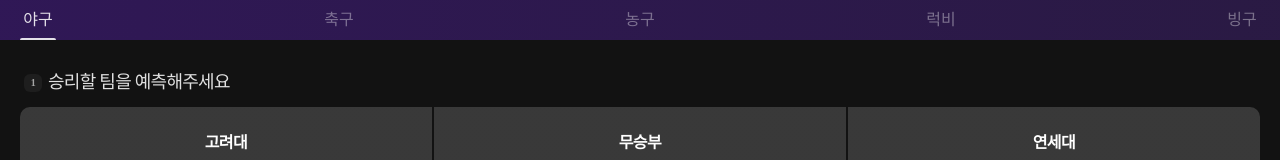
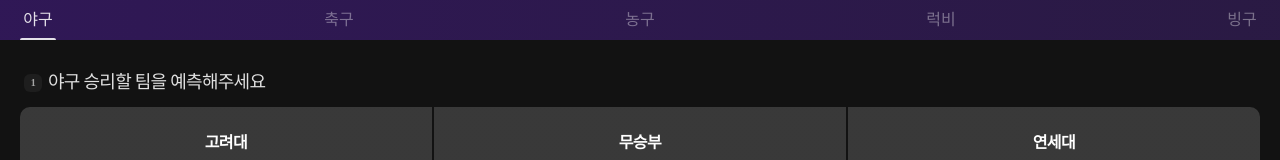
Before and after one commit to DevKor-github/toky-front-v2, a Next.js app: page /bets in a window 1280 px wide. Shown: the part 269-429 px from the top of the page. Built offline with nearby package versions, Linux system fonts and the light colour scheme.

Commit message:
feat: 모든 문제 답변 시 자동 슬라이딩

```diff
--- a/app/bets/dummy.ts
+++ b/app/bets/dummy.ts
@@ -6,7 +6,7 @@ export const DUMMY_QUESTIONS_API: { [key in Exclude<SelectionType, 'All'>]: Ques
   Baseball: [
     {
       questionId: 0,
-      description: '승리할 팀을 예측해주세요',
+      description: '야구 승리할 팀을 예측해주세요',
       choices: ['고려대', '무승부', '연세대'],
       percentage: [60, 20, 20],
       answer: null,
@@ -43,7 +43,7 @@ export const DUMMY_QUESTIONS_API: { [key in Exclude<SelectionType, 'All'>]: Ques
   Soccer: [
     {
       questionId: 20,
-      description: '승리할 팀을 예측해주세요',
+      description: '축구 승리할 팀을 예측해주세요',
       choices: ['고려대', '무승부', '연세대'],
       percentage: [60, 20, 20],
       answer: null,
@@ -80,7 +80,7 @@ export const DUMMY_QUESTIONS_API: { [key in Exclude<SelectionType, 'All'>]: Ques
   Basketball: [
     {
       questionId: 5,
-      description: '승리할 팀을 예측해주세요',
+      description: '농구 승리할 팀을 예측해주세요',
       choices: ['고려대', '무승부', '연세대'],
       percentage: [60, 20, 20],
       answer: null,
@@ -117,7 +117,7 @@ export const DUMMY_QUESTIONS_API: { [key in Exclude<SelectionType, 'All'>]: Ques
   Rugby: [
     {
       questionId: 15,
-      description: '승리할 팀을 예측해주세요',
+      description: '럭비 승리할 팀을 예측해주세요',
       choices: ['고려대', '무승부', '연세대'],
       percentage: [60, 20, 20],
       answer: null,
@@ -154,7 +154,7 @@ export const DUMMY_QUESTIONS_API: { [key in Exclude<SelectionType, 'All'>]: Ques
   Hockey: [
     {
       questionId: 10,
-      description: '승리할 팀을 예측해주세요',
+      description: '빙구 승리할 팀을 예측해주세요',
       choices: ['고려대', '무승부', '연세대'],
       percentage: [60, 20, 20],
       answer: null,
--- a/app/bets/page.tsx
+++ b/app/bets/page.tsx
@@ -15,6 +15,7 @@ import PredictionQuestion from '@/components/PredictionQuestion';
 import PredictionBottomBar from '@/components/PredictionBottomBar';
 import { NavScrollProvider } from '@/app/bets/NavScrollProvider';
 import { DUMMY_QUESTIONS_API } from '@/app/bets/dummy';
+import { QuestionType } from '@/libs/types/bets';
 
 export default function Bets() {
   const { openShareModal } = useShareModal();
@@ -40,33 +41,41 @@ export default function Bets() {
   // TODO: 실제 API로 변경
   const [questionData, setQuestionData] = useState(DUMMY_QUESTIONS_API);
   const requestHandler = (qid: number, answer: number) => {
-    setQuestionData((prev) => {
     const newData = {
-        ...prev,
-        [curNav]: prev[curNav].map((quesition) => {
+      ...questionData,
+      [curNav]: questionData[curNav].map((quesition) => {
         if (quesition.questionId === qid) {
           return { ...quesition, answer };
         }
         return { ...quesition };
       }),
     };
-      return newData;
-    });
+    setQuestionData(newData);
+    checkIsDones(newData);
   };
 
-  // const checkIsDones = useCallback(() => {
-  //   let isDone = true;
-  //   for (let key in questionData[curNav]) {
-  //     if (questionData[curNav][key].answer === null) {
-  //       isDone = false;
-  //       break;
-  //     }
-  //   }
+  const checkIsDones = useCallback(
+    (data: {
+      Baseball: QuestionType[];
+      Soccer: QuestionType[];
+      Basketball: QuestionType[];
+      Rugby: QuestionType[];
+      Hockey: QuestionType[];
+    }) => {
+      let isDone = true;
+      for (let key in data[curNav]) {
+        if (data[curNav][key].answer === null) {
+          isDone = false;
+          break;
+        }
+      }
 
-  //   if (isDone && curNav !== SelectionArray[SelectionArray.length - 1].type) {
-  //     setCurNav(SelectionArray[SelectionMap[curNav] + 1].type);
-  //   }
-  // }, [)
+      if (isDone && curNav !== SelectionArray[SelectionArray.length - 1].type) {
+        setCurNav(SelectionArray[SelectionMap[curNav] + 1].type);
+      }
+    },
+    [curNav],
+  );
 
   return (
     <div>
```
Lines whose indentation alone changed are shown as unchanged.
